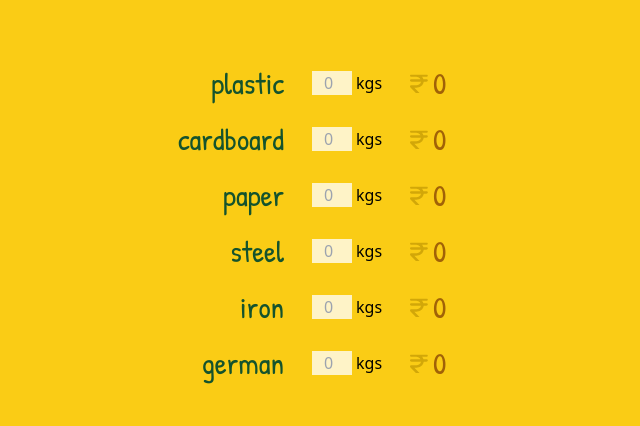
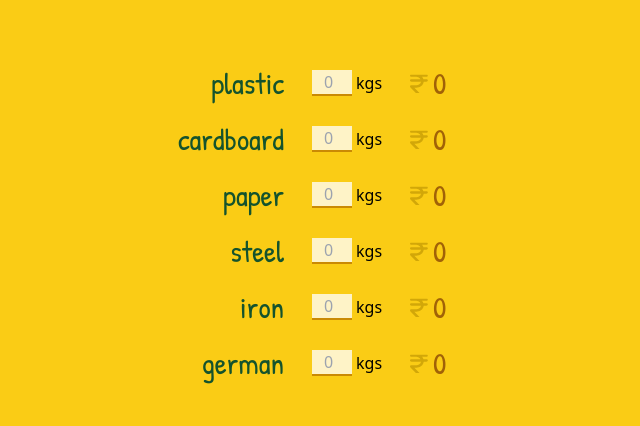
Before and after one commit to JuzerShakir/scrapulator, a React (Vite) app: page / in a window 1280 px wide. Shown: the part 151-577 px from the top of the page, without its empty margins (314-954 px from the left). Built offline with nearby package versions, Linux system fonts and the light colour scheme; a web font is replaced by a local one.

Commit message:
custom border styles to input field

```diff
--- a/src/App.jsx
+++ b/src/App.jsx
@@ -111,7 +111,7 @@ function Item({ item, onHandleItemEarnings }) {
 						type="number"
 						id={item.name}
 						name={item.name}
-						className="bg-amber-100 w-10 text-end text-amber-900 pr-1"
+						className="bg-amber-100 w-10 text-end text-amber-900 pr-1 border-b-2 border-yellow-600 focus:border-yellow-900 focus:outline-none"
 						placeholder="0"
 						min="0"
 						step="0.1"
```
